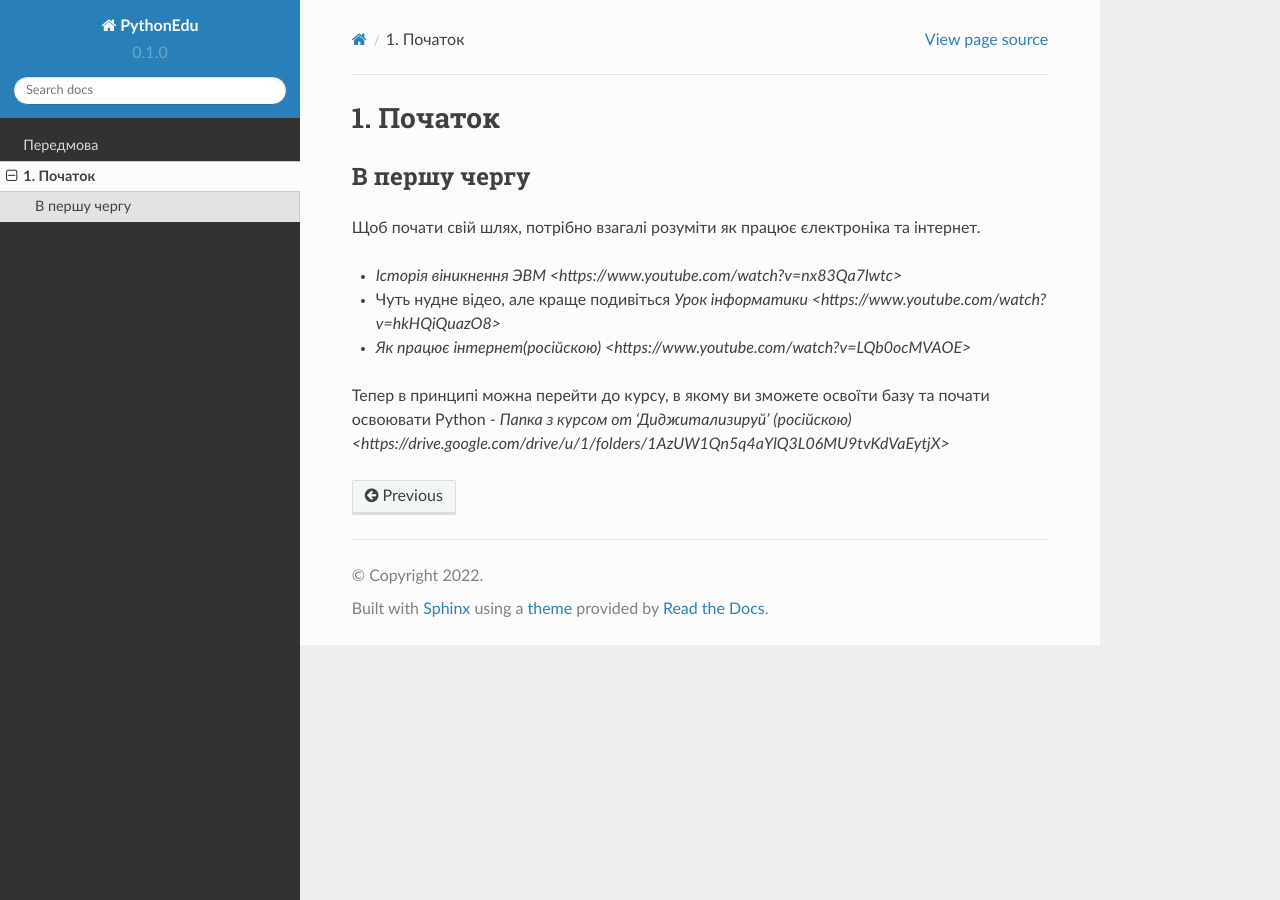
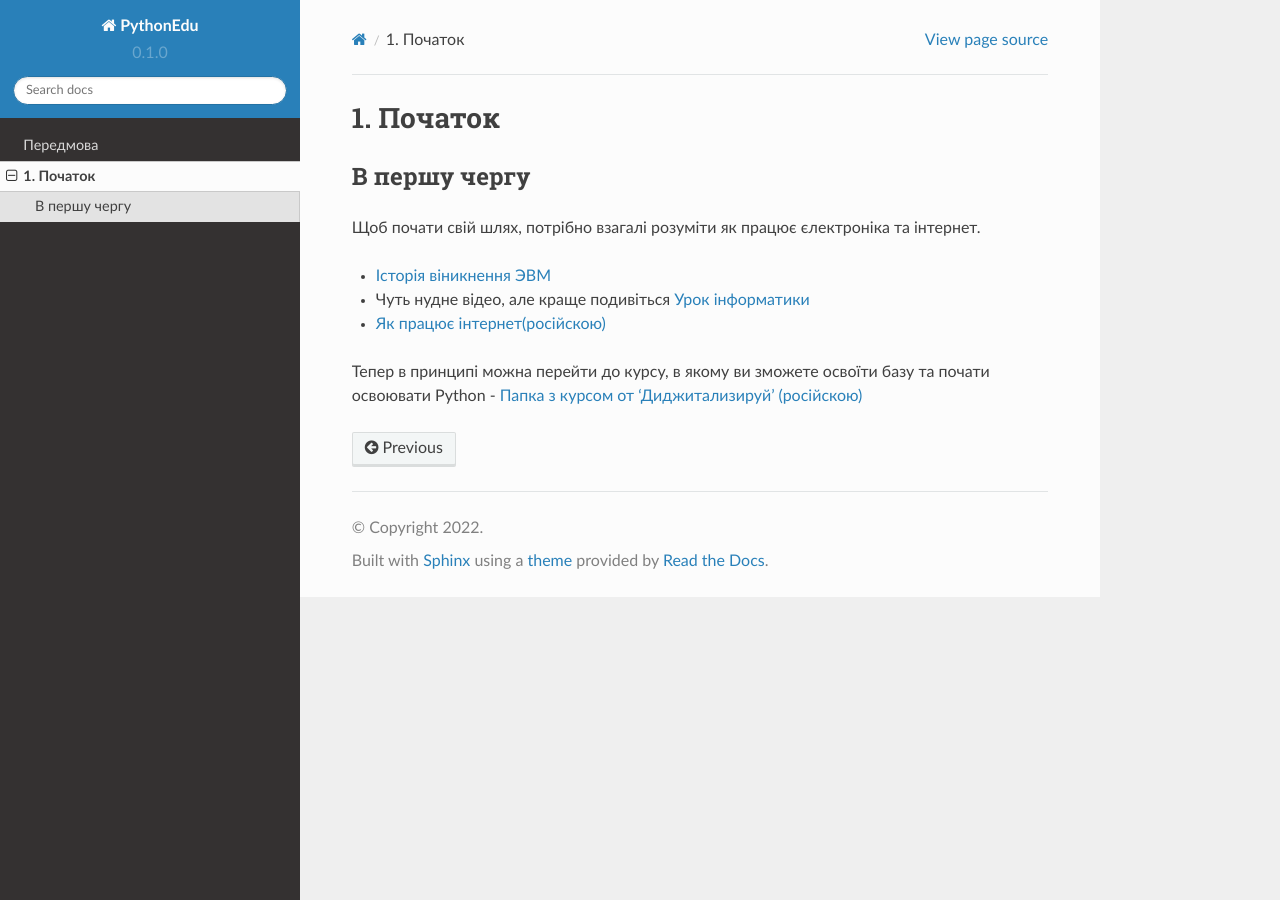
Before and after one commit to aleksei140888/pyedu, a Sphinx documentation site: the page built from docs/source/1_part.rst, in a window 1280 px wide. Built offline with Sphinx 7.4.7 and the Read the Docs theme 2.0.0, drawn with Linux system fonts in a browser that asks for light colours.

Commit message:
fix links

```diff
--- a/docs/source/1_part.rst
+++ b/docs/source/1_part.rst
@@ -6,9 +6,9 @@
 
 Щоб почати свій шлях, потрібно взагалі розуміти як працює єлектроніка та інтернет.
 
-- `Історія віникнення ЭВМ <https://www.youtube.com/watch?v=nx83Qa7lwtc>`
-- Чуть нудне відео, але краще подивіться `Урок інформатики <https://www.youtube.com/watch?v=hkHQiQuazO8>`
-- `Як працює інтернет(російскою) <https://www.youtube.com/watch?v=LQb0ocMVAOE>`
+- `Історія віникнення ЭВМ <https://www.youtube.com/watch?v=nx83Qa7lwtc>`_
+- Чуть нудне відео, але краще подивіться `Урок інформатики <https://www.youtube.com/watch?v=hkHQiQuazO8>`_
+- `Як працює інтернет(російскою) <https://www.youtube.com/watch?v=LQb0ocMVAOE>`_
 
 Тепер в принципі можна перейти до курсу, в якому ви зможете освоїти базу та почати освоювати Python
-- `Папка з курсом от 'Диджитализируй' (російскою) <https://drive.google.com/drive/u/1/folders/1AzUW1Qn5q4aYlQ3L06MU9tvKdVaEytjX>`
+- `Папка з курсом от 'Диджитализируй' (російскою) <https://drive.google.com/drive/u/1/folders/1AzUW1Qn5q4aYlQ3L06MU9tvKdVaEytjX>`_
--- a/docs/source/base_learn.rst
+++ b/docs/source/base_learn.rst
@@ -14,7 +14,7 @@
 Не кажучи все про те що більшість вакансій потребує розмовну англійську Intermediate та вище.
 
 .. note::
-    `Найважливіше що потрібно знати в програмуванні. Спочатку вчимо це, а потім все піде швидше. <https://www.youtube.com/watch?v=wdrUBWPWzlA>`
+    `Найважливіше що потрібно знати в програмуванні. Спочатку вчимо це, а потім все піде швидше. <https://www.youtube.com/watch?v=wdrUBWPWzlA>`_
 
 P.S. Всеж не все так погано, та навіть без гарної англійскої ви зможете знайти роботу, просто скоріш за все не таку високооплачувану.
 Тож якщо ви все таки готові ідти по цьому шляху то вітаю и запрошую до гайду)
```
